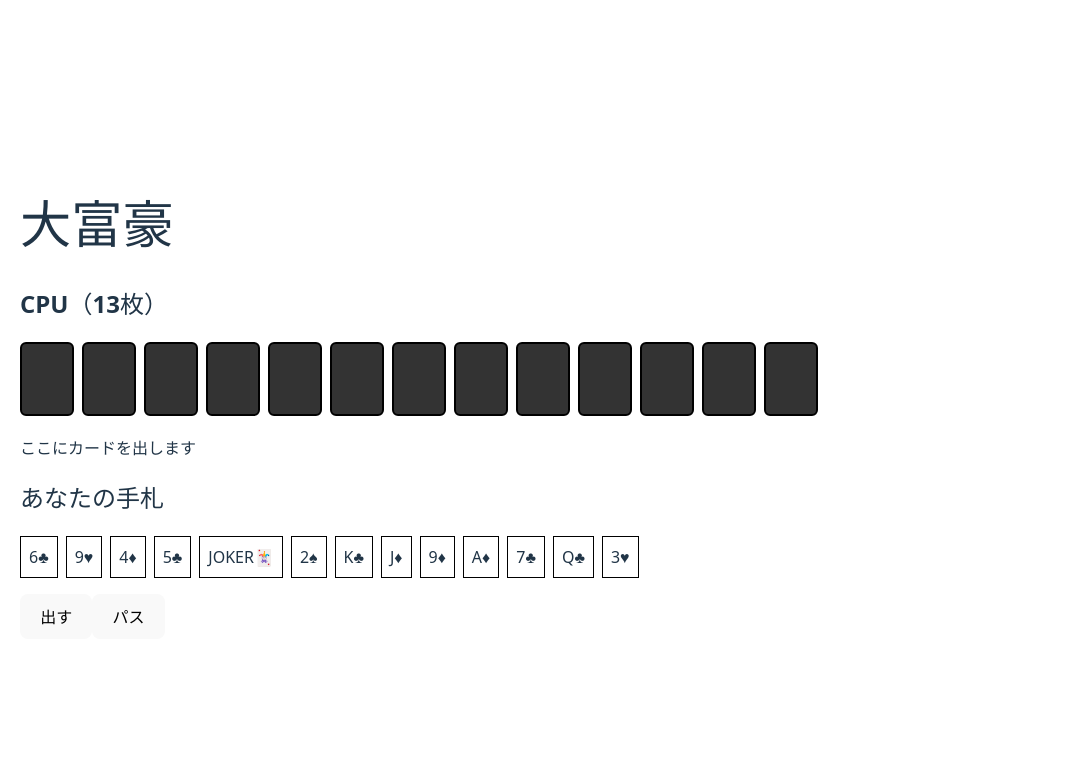
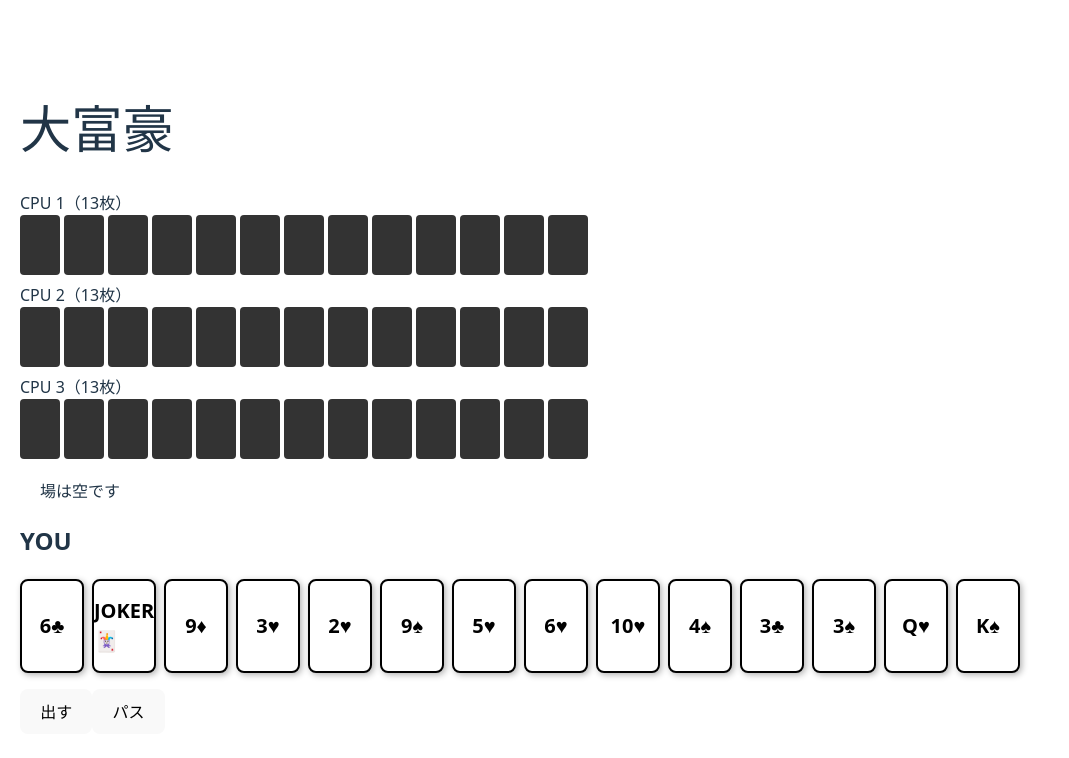
Before and after one commit to Takakuraakira-dev/daifugo-react, a React app: page / in a window 1280 px wide. Shown: the top 758 px of the page, without its empty margins (0-1069 px from the left). Built offline with nearby package versions, Linux system fonts and the light colour scheme; the HTML template or start-up script is replaced by a standard one.

Commit message:
Fix ranking order and auto-add last player

```diff
--- a/src/App.jsx
+++ b/src/App.jsx
@@ -1,129 +1,115 @@
+import { useEffect, useState } from "react";
 import Card from "./components/Card";
-import { useEffect, useState } from "react";
 import { createDeck, shuffleDeck } from "./logic/deck";
-const applySpecialRules = ({
-  cards,
-  actor, // "player" | "cpu"
-  playerHand,
-  cpuHand,
-}) => {
-  const rank = cards[0].rank;
-  const count = cards.length;
-
-  let newPlayerHand = [...playerHand];
-  let newCpuHand = [...cpuHand];
-
-  /* ===== 8切り ===== */
-  if (rank === "8") {
-    return {
-      newPlayerHand,
-      newCpuHand,
-      clearTable: true,
-      nextTurn: actor, // 同じ人が続行
-      message: `🔥 ${actor === "cpu" ? "CPU" : "あなた"}の8切り！`,
-    };
-  }
-
-  /* ===== イレブンバック ===== */
-  if (rank === "J") {
-    setElevenBack((prev) => !prev);
-  }
-
-  /* ===== 革命 ===== */
-  if (count === 4) {
-    setRevolution((prev) => !prev);
-  }
-
-  /* ===== 7渡し ===== */
-  if (rank === "7") {
-    for (let i = 0; i < count; i++) {
-      if (actor === "cpu" && newCpuHand.length > 0) {
-        const weakest = [...newCpuHand].sort((a, b) => a.power - b.power)[0];
-        newCpuHand = newCpuHand.filter((c) => c !== weakest);
-        newPlayerHand.push(weakest);
-      }
-      if (actor === "player" && newPlayerHand.length > 0) {
-        const weakest = [...newPlayerHand].sort((a, b) => a.power - b.power)[0];
-        newPlayerHand = newPlayerHand.filter((c) => c !== weakest);
-        newCpuHand.push(weakest);
-      }
-    }
-  }
-
-  return {
-    newPlayerHand,
-    newCpuHand,
-    clearTable: false,
-    nextTurn: actor === "cpu" ? "player" : "cpu",
-    message: "",
-  };
-};
-
-function App() {
-  const [playerHand, setPlayerHand] = useState([]);
-  const [cpuHand, setCpuHand] = useState([]);
+const ROLE_MAP = [
+  "🏆 大富豪",
+  "⚠️ 富豪",
+  "🙂 平民",
+  "💀 大貧民",
+];
+export default function App() {
+  /* ===== プレイヤー ===== */
+  const [players, setPlayers] = useState([]);
+  const [turnIndex, setTurnIndex] = useState(0);
+  const [rankings, setRankings] = useState([]);
   const [selectedCards, setSelectedCards] = useState([]);
   const [gameStarted, setGameStarted] = useState(false);
-  // ⭐ field に統合
+  /* ===== フィールド ===== */
   const [field, setField] = useState({
-    table: null,     // { rank, power, count } | null
+    table: null, // { rank, power, count }
     passCount: 0,
   });
 
-  const [turn, setTurn] = useState("player");
+  /* ===== ルール ===== */
+  const [revolution, setRevolution] = useState(false);
+  const [elevenBack, setElevenBack] = useState(false);
+
+  /* ===== 状態 ===== */
   const [message, setMessage] = useState("");
   const [winner, setWinner] = useState(null);
 
-  const [revolution, setRevolution] = useState(false);
-  const [elevenBack, setElevenBack] = useState(false);
-
-  /* ===== 初期配布 ===== */
+  /* ===== 初期配布（4人） ===== */
   useEffect(() => {
     const deck = shuffleDeck(createDeck());
-    setPlayerHand(deck.slice(0, 13));
-    setCpuHand(deck.slice(13, 26));
-    setGameStarted(true); // ← これ超重要
+    const hands = Array.from({ length: 4 }, () => []);
 
+    deck.forEach((card, i) => {
+      hands[i % 4].push(card);
+    });
+
+    setPlayers([
+      { id: "you", name: "YOU", hand: hands[0], isCPU: false },
+      { id: "cpu1", name: "CPU 1", hand: hands[1], isCPU: true },
+      { id: "cpu2", name: "CPU 2", hand: hands[2], isCPU: true },
+      { id: "cpu3", name: "CPU 3", hand: hands[3], isCPU: true },
+    ]);
+    setRankings([]);          // ← ★ここ
+    setTurnIndex(0);
+    setGameStarted(true);
   }, []);
 
-  /* ===== 勝敗 ===== */
+
+
+  const currentPlayer = players[turnIndex];
+  const you = players.find(p => p.id === "you");
+  const gameFinished = rankings.length === players.length;
+
+  const rankedWithRoles = gameFinished
+  ? rankings.map((p, index) => ({
+      ...p,
+      role: ROLE_MAP[index],
+    }))
+  : [];
+
+  const isYourTurn =
+    gameStarted && currentPlayer?.id === "you";
+  /* ===== 勝敗判定 ===== */
+ /* ===== 勝敗判定 & 最後の1人自動追加 ===== */
 useEffect(() => {
-    if (!gameStarted) return;
+  // ① 手札0の人を順に rankings に追加
+  players.forEach((p) => {
+    if (p.hand.length === 0 && !rankings.includes(p.id)) {
+      setRankings((prev) => [...prev, p.id]);
+    }
+  });
 
-    if (playerHand.length === 0) setWinner("player");
-    if (cpuHand.length === 0) setWinner("cpu");
-  }, [playerHand, cpuHand, gameStarted]);
+  // ② 残り1人になったら自動で追加（超重要）
+  const remaining = players.filter(
+    (p) => !rankings.includes(p.id)
+  );
 
-  /* ===== CPU自動行動 ===== */
+  if (remaining.length === 1) {
+    setRankings((prev) => [...prev, remaining[0].id]);
+  }
+}, [players, rankings]);
+
+
+
+  /* ===== 順位確定（上がり判定）===== */
   useEffect(() => {
-    if (turn !== "cpu" || winner) return;
+    players.forEach((p) => {
+      if (
+        p.hand.length === 0 &&
+        !rankings.find(r => r.id === p.id)
+      ) {
+        setRankings((prev) => [
+          ...prev,
+          { id: p.id, name: p.name },
+        ]);
+      }
+    });
+  }, [players, rankings]);
 
-    const timer = setTimeout(() => {
-      cpuTurn(cpuHand);
-    }, 700);
 
-    return () => clearTimeout(timer);
-  }, [turn, cpuHand, winner]);
-
-  /* ===== 全員パスで場流し ===== */
-  useEffect(() => {
-    if (field.passCount >= 2 && field.table) {
-      setField({ table: null, passCount: 0 });
-      setMessage("全員パス！場が流れました");
-      setTurn("player");
-    }
-  }, [field]);
 
   /* ===== 出せるか判定 ===== */
   const canPlaySet = (cards) => {
     if (!cards.length) return false;
 
     const rank = cards[0].rank;
-    if (!cards.every(c => c.rank === rank)) return false;
+    if (!cards.every((c) => c.rank === rank)) return false;
 
-    // 場が空 → 何でもOK
     if (!field.table) return true;
-
     if (cards.length !== field.table.count) return false;
 
     const reversed = revolution !== elevenBack;
@@ -134,10 +120,10 @@ function App() {
 
   /* ===== カード選択 ===== */
   const handleCardClick = (card) => {
-    if (turn !== "player") return;
+    if (!isYourTurn) return;
 
     if (selectedCards.includes(card)) {
-      setSelectedCards(selectedCards.filter(c => c !== card));
+      setSelectedCards(selectedCards.filter((c) => c !== card));
       return;
     }
 
@@ -151,198 +137,133 @@ function App() {
     }
   };
 
+  /* ===== ターン進行 ===== */
+  const nextTurn = () => {
+    setTurnIndex((i) => (i + 1) % players.length);
+  };
+
   /* ===== パス ===== */
   const passTurn = () => {
     setSelectedCards([]);
-    setMessage("あなたはパスしました");
-    setField(prev => ({
-      ...prev,
-      passCount: prev.passCount + 1,
-    }));
-    setTurn("cpu");
+    setMessage("YOUはパス");
+    setField((f) => ({ ...f, passCount: f.passCount + 1 }));
+    nextTurn();
   };
 
-  /* ===== 出す ===== */
+  /* ===== 全員パスで流し ===== */
+  useEffect(() => {
+    if (field.passCount >= players.length - 1 && field.table) {
+      setField({ table: null, passCount: 0 });
+      setMessage("全員パス！場が流れました");
+    }
+  }, [field, players.length]);
+
+  /* ===== YOUが出す ===== */
   const playCards = () => {
+    if (!isYourTurn) return;
+    if (selectedCards.length === 0) return;
     if (!canPlaySet(selectedCards)) return;
 
-    const rank = selectedCards[0].rank;
-    const power = selectedCards[0].power;
-    const count = selectedCards.length;
+    const set = selectedCards;
+    const rank = set[0].rank;
 
-    let newPlayerHand = [...playerHand];
-    let newCpuHand = [...cpuHand];
+    // 手牌削除
+    setPlayers((prev) =>
+      prev.map((p) =>
+        p.id === "you"
+          ? { ...p, hand: p.hand.filter((c) => !set.includes(c)) }
+          : p
+      )
+    );
 
-    /* ===== イレブンバック ===== */
-    if (rank === "J") {
-      setElevenBack(prev => !prev);
-      setMessage("⬇️ イレブンバック発動！");
-    }
-
-    /* ===== 7渡し（簡易・自動）===== */
-    if (rank === "7") {
-      const give = newPlayerHand
-        .filter(c => c.rank !== "7")
-        .slice(0, count);
-
-      newPlayerHand = newPlayerHand.filter(c => !give.includes(c));
-      newCpuHand = [...newCpuHand, ...give];
-      setMessage(`🎁 7渡し！${count}枚渡しました`);
-    }
-
-    /* ===== 8切り ===== */
+    /* ==== 役 ==== */
     if (rank === "8") {
-      selectedCards.forEach(c => {
-        newPlayerHand = newPlayerHand.filter(x => x !== c);
-      });
-
-      setPlayerHand(newPlayerHand);
-      setCpuHand(newCpuHand);
-
       setField({ table: null, passCount: 0 });
       setSelectedCards([]);
-      setMessage("🔥 8切り！もう一度あなたのターン！");
-      setTurn("player");
+      setMessage("🔥 8切り！もう一度！");
       return;
     }
 
-    /* ===== 革命 ===== */
-    if (count === 4) {
-      setRevolution(prev => !prev);
-      setMessage("🔄 革命発動！");
+    if (rank === "J") {
+      setElevenBack((p) => !p);
+      setMessage("⬇️ イレブンバック！");
     }
 
-    /* ===== 手牌削除 ===== */
-    selectedCards.forEach(c => {
-      newPlayerHand = newPlayerHand.filter(x => x !== c);
-    });
-
-    setPlayerHand(newPlayerHand);
-    setCpuHand(newCpuHand);
-    setSelectedCards([]);
+    if (set.length === 4) {
+      setRevolution((p) => !p);
+      setMessage("🔄 革命！");
+    }
 
     setField({
-      table: { rank, power, count },
+      table: {
+        rank,
+        power: set[0].power,
+        count: set.length,
+      },
       passCount: 0,
     });
 
-    setTurn("cpu");
+    setSelectedCards([]);
+    nextTurn();
   };
 
-  /* ===== CPU ===== */
-  const cpuTurn = (hand) => {
-    console.log("🤖 cpuTurn 実行");
+  /* ===== CPU自動行動 ===== */
+  useEffect(() => {
+    if (!currentPlayer || !currentPlayer.isCPU || winner) return;
 
-    const { table, passCount } = field;
+    const timer = setTimeout(() => {
+      cpuTurn(currentPlayer);
+    }, 800);
 
-    /* ===== 出せる手を作る ===== */
+    return () => clearTimeout(timer);
+  }, [turnIndex, currentPlayer, winner]);
+
+  const cpuTurn = (cpu) => {
+    const hand = cpu.hand;
+
     const groups = {};
     hand.forEach((c) => {
       groups[c.rank] = groups[c.rank] || [];
       groups[c.rank].push(c);
     });
 
-    let playableSets = [];
+    let playable = [];
 
     Object.values(groups).forEach((g) => {
-      // 場が空 → 1枚
-      if (!table) {
-        playableSets.push([g[0]]);
-      }
-      // 場あり → 枚数一致＋強さ判定
-      else if (g.length >= table.count) {
-        const candidate = g.slice(0, table.count);
-        if (canPlaySet(candidate)) {
-          playableSets.push(candidate);
-        }
+      if (!field.table) playable.push([g[0]]);
+      else if (g.length >= field.table.count) {
+        const s = g.slice(0, field.table.count);
+        if (canPlaySet(s)) playable.push(s);
       }
     });
 
-    /* ===== 出せない → パス ===== */
-    if (playableSets.length === 0) {
-      console.log("🤖 CPU パス");
-      setMessage("CPUはパス");
-
-      setField((prev) => ({
-        ...prev,
-        passCount: prev.passCount + 1,
-      }));
-
-      setTurn("player");
+    if (!playable.length) {
+      setMessage(`${cpu.name} はパス`);
+      setField((f) => ({ ...f, passCount: f.passCount + 1 }));
+      nextTurn();
       return;
     }
 
-    /* ===== 一番弱い手を出す ===== */
-    const set = playableSets.sort(
-      (a, b) => a[0].power - b[0].power
-    )[0];
+    const set = playable.sort((a, b) => a[0].power - b[0].power)[0];
 
-    console.log("🤖 CPU 出す:", set);
+    // 手牌削除
+    setPlayers((prev) =>
+      prev.map((p) =>
+        p.id === cpu.id
+          ? { ...p, hand: p.hand.filter((c) => !set.includes(c)) }
+          : p
+      )
+    );
 
-    /* ===== 手牌削除 ===== */
-    let newCpuHand = [...hand];
-    set.forEach((c) => {
-      newCpuHand = newCpuHand.filter((x) => x !== c);
-    });
-    setCpuHand(newCpuHand);
-
-    /* ===== 役処理 ===== */
-
-    // 🔥 8切り
     if (set[0].rank === "8") {
-      setField({
-        table: null,
-        passCount: 0,
-      });
-
-      setMessage("🔥 CPUの8切り！");
-      setTurn("cpu"); // もう一度CPU
+      setField({ table: null, passCount: 0 });
+      setMessage(`🔥 ${cpu.name} の8切り！`);
       return;
     }
 
-    // 🎁 7渡し
-    if (set[0].rank === "7") {
-      let newPlayerHand = [...playerHand];
+    if (set[0].rank === "J") setElevenBack((p) => !p);
+    if (set.length === 4) setRevolution((p) => !p);
 
-      for (let i = 0; i < set.length; i++) {
-        if (newCpuHand.length === 0) break;
-        const weakest = [...newCpuHand].sort(
-          (a, b) => a.power - b.power
-        )[0];
-        newCpuHand = newCpuHand.filter((c) => c !== weakest);
-        newPlayerHand.push(weakest);
-      }
-
-      setCpuHand(newCpuHand);
-      setPlayerHand(newPlayerHand);
-
-      setField({
-        table: {
-          rank: "7",
-          power: set[0].power,
-          count: set.length,
-        },
-        passCount: 0,
-      });
-
-      setMessage("🎁 CPUの7渡し！");
-      setTurn("player");
-      return;
-    }
-
-    // ⬇️ イレブンバック
-    if (set[0].rank === "J") {
-      setElevenBack((prev) => !prev);
-      setMessage("⬇️ CPUのイレブンバック！");
-    }
-
-    // 🔄 革命
-    if (set.length === 4) {
-      setRevolution((prev) => !prev);
-      setMessage("🔄 CPUの革命！");
-    }
-
-    /* ===== 通常出し ===== */
     setField({
       table: {
         rank: set[0].rank,
@@ -352,9 +273,9 @@ function App() {
       passCount: 0,
     });
 
-    setTurn("player");
+    setMessage(`${cpu.name} が出しました`);
+    nextTurn();
   };
-
 
   /* ===== UI ===== */
   return (
@@ -362,64 +283,73 @@ function App() {
       <h1>大富豪</h1>
       <p>{message}</p>
 
-      <h2>CPU（{cpuHand.length}枚）</h2>
-
-    <div style={{ display: "flex", gap: 8 }}>
-       {cpuHand.map((_, i) => (
+      {/* ===== CPU ===== */}
+      {players
+        .filter((p) => p.isCPU)
+        .map((cpu) => (
+          <div key={cpu.id} style={{ marginBottom: 8 }}>
+            {cpu.name}（{cpu.hand.length}枚）
+            <div style={{ display: "flex", gap: 4 }}>
+              {cpu.hand.map((_, i) => (
                 <div
                   key={i}
                   style={{
-        width: 50,
-        height: 70,
+                    width: 40,
+                    height: 60,
                     background: "#333",
-        borderRadius: 6,
-        border: "2px solid #000",
+                    borderRadius: 4,
                   }}
                 />
               ))}
             </div>
+          </div>
+        ))}
 
-      <div style={{ margin: "20px 0" }}>
+      {/* ===== 場 ===== */}
+      <div style={{ margin: 20 }}>
         {field.table ? (
           Array.from({ length: field.table.count }).map((_, i) => (
-            <span key={i} style={{ margin: 8 }}>
+            <span key={i} style={{ margin: 6 }}>
               {field.table.rank}
             </span>
           ))
         ) : (
-          <span>ここにカードを出します</span>
+          <span>場は空です</span>
         )}
       </div>
 
-      <h2>あなたの手札</h2>
-      <div style={{ display: "flex", gap: 8, flexWrap: "wrap" }}>
-        {playerHand.map((card, i) => (
-          <div
+      {/* ===== YOU ===== */}
+      <h2>YOU</h2>
+      <div style={{ display: "flex", flexWrap: "wrap", gap: 8 }}>
+        {you?.hand.map((card, i) => (
+          <Card
             key={i}
+            card={card}
+            selected={selectedCards.includes(card)}
             onClick={() => handleCardClick(card)}
-            style={{
-              border: selectedCards.includes(card)
-                ? "2px solid red"
-                : "1px solid black",
-              padding: 8,
-              cursor: "pointer",
-            }}
-          >
-            {card.rank}{card.suit}
-          </div>
+          />
         ))}
       </div>
 
-      {!winner && (
+      {/* ===== 操作ボタン ===== */}
+      {!winner && isYourTurn && !gameFinished && (
         <div style={{ marginTop: 16 }}>
           <button onClick={playCards}>出す</button>
           <button onClick={passTurn}>パス</button>
         </div>
       )}
 
-      {winner && <h2>{winner === "player" ? "🎉 YOU WIN" : "🤖 CPU WIN"}</h2>}
+      {/* ===== 結果発表 ===== */}
+      {gameFinished && (
+        <div style={{ marginTop: 24 }}>
+          <h2>🏆 結果発表</h2>
+          {rankedWithRoles.map((p, i) => (
+            <div key={p.id}>
+              {i + 1}位：{p.name}（{p.role}）
+            </div>
+          ))}
+        </div>
+      )}
     </div>
   );
 }
-
-export default App;
--- a/src/components/Card.jsx
+++ b/src/components/Card.jsx
@@ -1,11 +1,12 @@
-function Card({ card, hidden = false }) {
+function Card({ card, hidden = false, selected = false, onClick }) {
   return (
     <div
+      onClick={hidden ? undefined : onClick}
       style={{
         width: 60,
         height: 90,
         borderRadius: 8,
-          border: "2px solid #000",
+        border: selected ? "3px solid red" : "2px solid #000",
         background: hidden
           ? "linear-gradient(135deg, #444, #111)"
           : "#fff",
@@ -16,6 +17,9 @@ function Card({ card, hidden = false }) {
         fontSize: 20,
         fontWeight: "bold",
         boxShadow: "2px 2px 6px rgba(0,0,0,0.3)",
+        cursor: hidden ? "default" : "pointer",
+        userSelect: "none",
+        transform: selected ? "translateY(-6px)" : "none",
       }}
     >
       {hidden ? "🂠" : `${card.rank}${card.suit}`}
```
Lines whose indentation alone changed are shown as unchanged.
